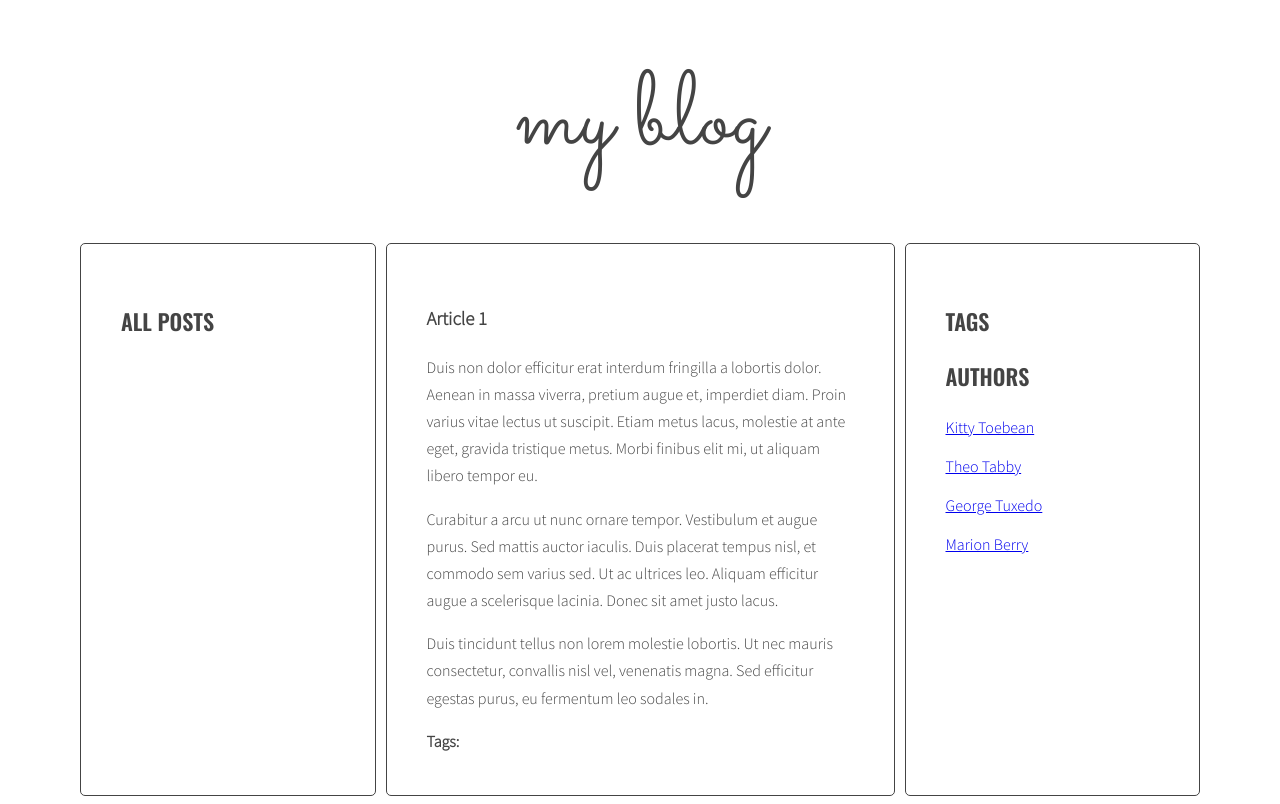
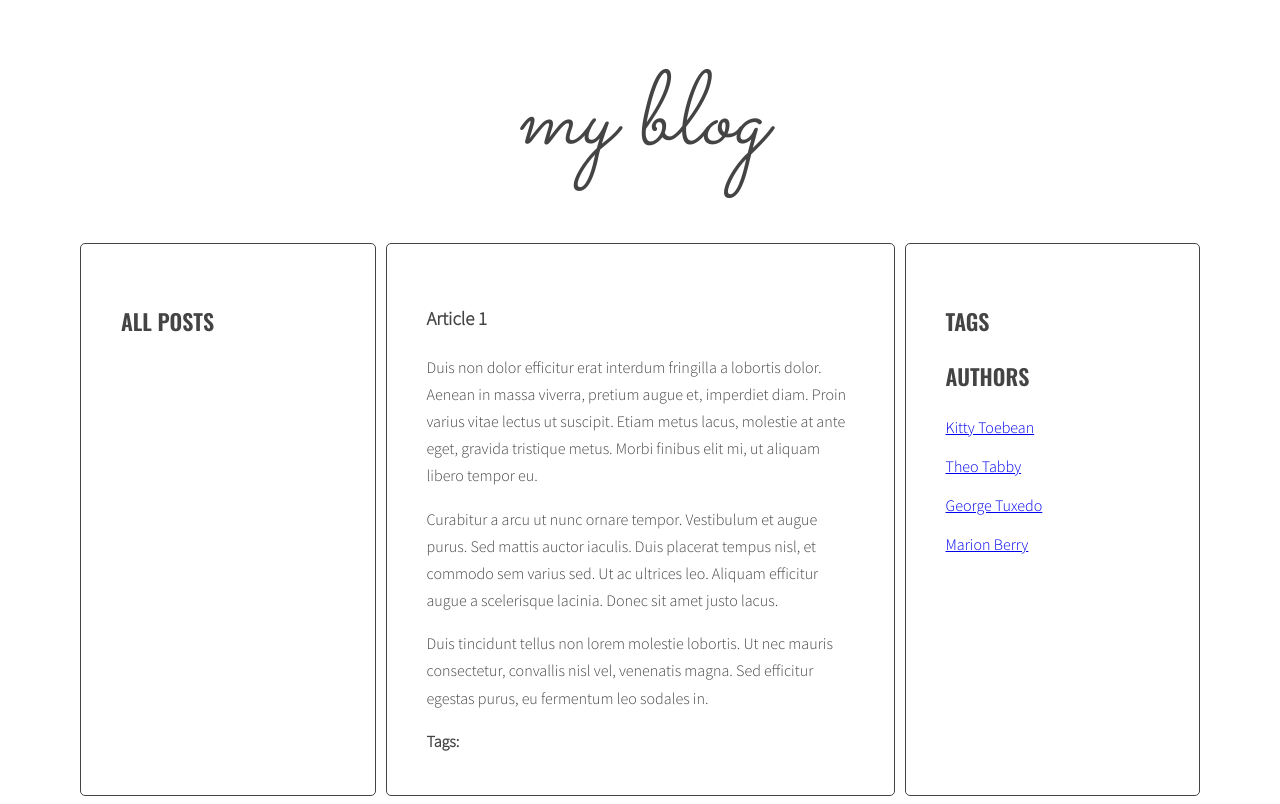
Before and after one commit to deregowskipiotr/js-blog, a website: page index.html in a window 1280 px wide. Drawn offline with nearby package versions, Linux system fonts and the light colour scheme.

Commit message:
modified style.css

```diff
--- a/sass/style.scss
+++ b/sass/style.scss
@@ -27,6 +27,7 @@
 .container {
   max-width: 1140px;
   margin: 0 auto;
+  grid-template-columns: auto;
 }
 
 .section-title {
@@ -46,14 +47,17 @@
 .wrapper {
   display: flex;
   margin-left: 10px;
+
 }
 
 .sidebar {
   flex: 1 0 0;
+
 }
 
 .posts {
   flex: 2 0 0;
+
 }
 
 .sidebar, .posts {
@@ -68,6 +72,7 @@
 
 .logo {
   font-family: $font-logo;
+  font-style: italic;
   font-weight: 400;
   font-size: 104px;
   line-height: 1;
```
Also changed, not shown: css/style.css, 1 other file.
